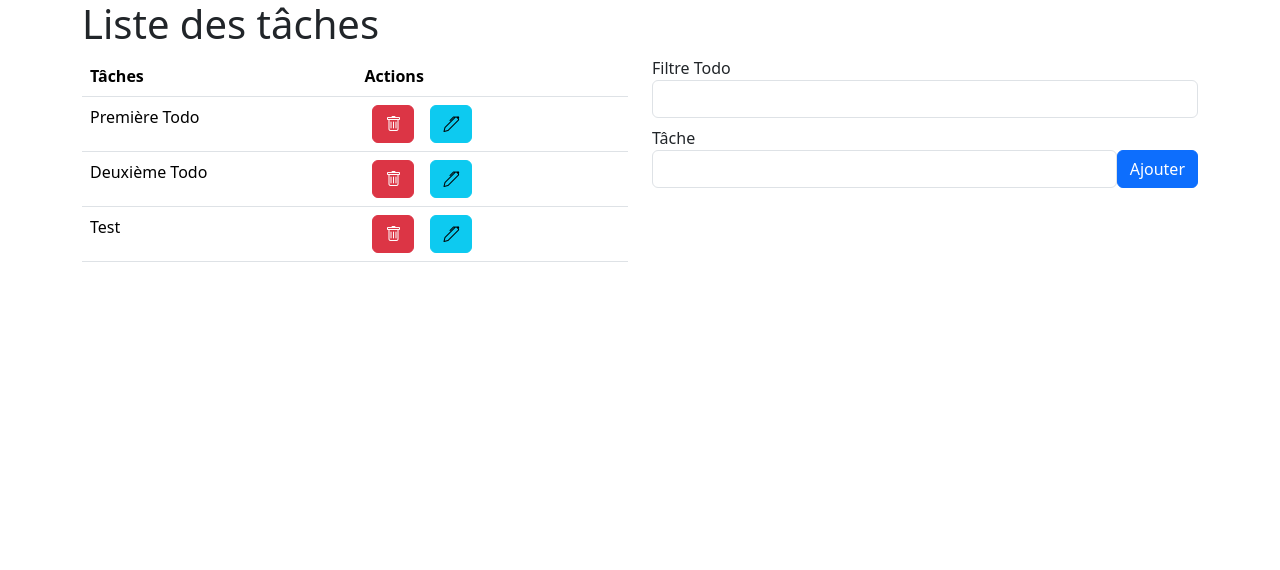
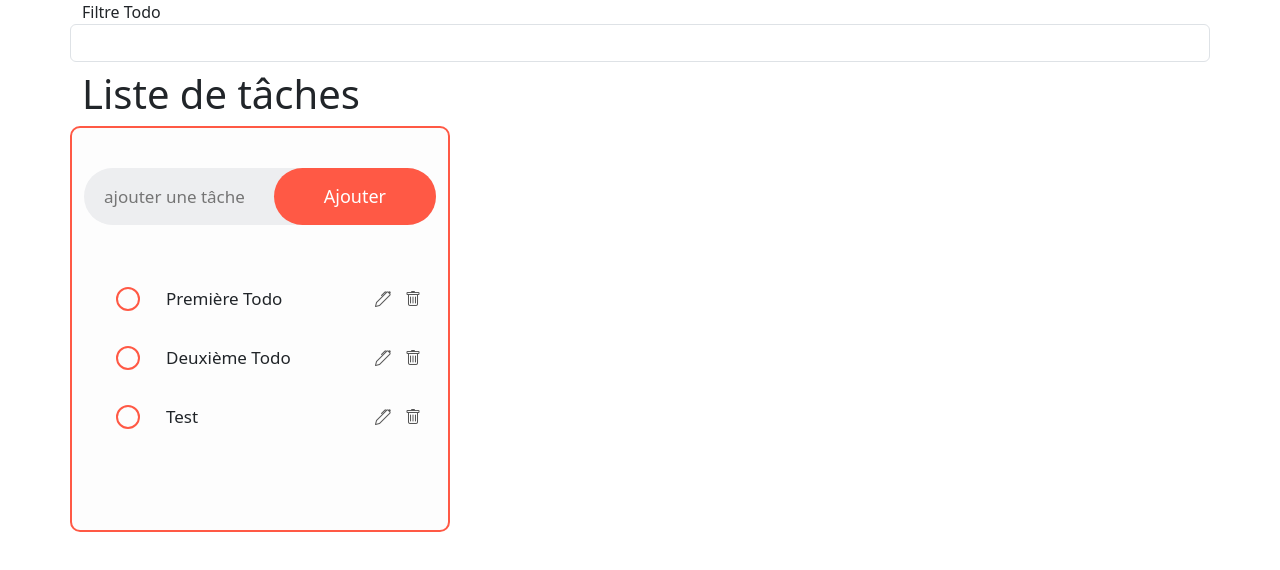
Before and after one commit to PierreVerschaffel/TP_React, a React (Create React App) app: page / in a window 1280 px wide. Shown: the top 570 px of the page. Built offline with nearby package versions, Linux system fonts and the light colour scheme.

Commit message:
Ajout de styles css

```diff
--- a/src/components/Button/Button.js
+++ b/src/components/Button/Button.js
@@ -3,7 +3,7 @@ import React from 'react';
 const Button = ({ children, type, onClick }) => {
 
     return (
-      <button className={"btn btn-"+ type + " mx-2"} onClick={onClick}>
+      <button className={"btn btn-"+ type} onClick={onClick}>
         {children}
       </button>
     );
--- a/src/components/Todo/NewTodoForm.js
+++ b/src/components/Todo/NewTodoForm.js
@@ -1,5 +1,6 @@
 import React from 'react'
 import TodoProps from './TodoProps';
+import './todo.css';
 
 function NewTodoForm({ onSubmit }) {
 
@@ -17,12 +18,9 @@ function NewTodoForm({ onSubmit }) {
     }
 
     return (
-            <form onSubmit={(e) => handleSubmit(e)}>
-                        <label>Tâche</label>
-                        <div className='d-flex justify-content-between'>
-                        <input type='text' name='name' className="form-control" />
-                        <button className='btn btn-primary'>Ajouter</button>
-                        </div>
+            <form onSubmit={(e) => handleSubmit(e)} className='add-todo'>
+                        <input type='text' name='name' placeholder='ajouter une tâche' className='add-todo-input'/>
+                        <button className='add-todo-btn'>Ajouter</button>
             </form>
     )
 }
--- a/src/components/Todo/Todo.js
+++ b/src/components/Todo/Todo.js
@@ -1,11 +1,11 @@
 import React, { useEffect, useState } from 'react';
 import Button from '../Button/Button';
+import './todo.css';
 
 function Todo({ id, TodoProps, onDelete, onModification, onState }) {
 
     // Variables d'état sur le CSS lors du click sur une tâche
-    const [color, setColor] = useState("table-default");
-    const [textDecoration, setTextDecoration] = useState("");
+    const [color, setColor] = useState("todo-unchecked");
 
     // Variables d'état pour modification des tâches
     const [isEditing, setIsEditing] = useState(false);
@@ -60,17 +60,15 @@ function Todo({ id, TodoProps, onDelete, onModification, onState }) {
     // On effet les actions en fonction de la réponse de la propriété state afin de changer les styles
     useEffect(() => {
         if (TodoProps.state === false) {
-            setColor("table-secondary");
-            setTextDecoration("line-through");
+            setColor("todo-checked");
         } else {
-            setColor("table-default");
-            setTextDecoration("");
+            setColor("todo-unchecked");
         }
     }, [TodoProps.state]);
 
     return <>
-        <tr className={color} onClick={(e) => handleTodoState(e)}>
-            <td style={{ textDecoration: textDecoration }}>
+        <li className={color} onClick={(e) => handleTodoState(e)}>
+            <div>
                 {isEditing ? (
                     <input
                         type='text'
@@ -81,16 +79,20 @@ function Todo({ id, TodoProps, onDelete, onModification, onState }) {
                 ) : (
                     TodoProps.name
                 )}
-            </td>
-            <td>
-                <Button text="Supprimer" type="danger" onClick={(e) => handleDelete(e)}>
-                    <i className='bi bi-trash'></i>
-                </Button>
-                <Button text="Modifier" type="info" onClick={(e) => handleModification(e)}>
-                    <i className='bi bi-pen'></i>
-                </Button>
-            </td>
-        </tr>
+            </div>
+            <div className='actions'>
+                <span>
+                    <Button text="Modifier" type="" onClick={(e) => handleModification(e)}>
+                        <i className='bi bi-pen grey-icon'></i>
+                    </Button>
+                </span>
+                <span>
+                    <Button text="Supprimer" type="" onClick={(e) => handleDelete(e)}>
+                        <i className='bi bi-trash grey-icon'></i>
+                    </Button>
+                </span>
+            </div>
+        </li>
     </>
 }
 
--- a/src/components/Todo/TodoList.js
+++ b/src/components/Todo/TodoList.js
@@ -3,6 +3,7 @@ import React, { useEffect, useState } from 'react'
 import Todo from './Todo';
 import TodoProps from './TodoProps';
 import NewTodoForm from './NewTodoForm';
+import './todo.css';
 
 // Tableau d'objets todos
 let todosList = [
@@ -16,6 +17,9 @@ function TodoList() {
     // Variables d'état
     const [todos, setTodos] = useState(todosList);
     const [filteredTodos, setFilteredTodos] = useState(todosList);
+
+    // Création de nouvelle liste
+    const [listTodos, setListTodos] = useState([]);
 
     // Déclenchement au rendu initial du composant
     useEffect(() => {
@@ -69,24 +73,17 @@ function TodoList() {
 
     return (
         <>
-
+            <div className='row'>
+                <label>Filtre Todo</label>
+                <input type='text' onChange={(e) => handleFilterTodoChange(e.target.value)} className="form-control mb-2" />
+            </div>
             <div className='row'>
 
-            <h1>Liste des tâches</h1>
+                <h1>Liste de tâches</h1>
 
-                <div className='col-md-6'>
-                    <table className='table table-hover table-responsive'>
-                        <thead>
-                            <tr>
-                                <th scope='col'>
-                                    Tâches
-                                </th>
-                                <th scope='col'>
-                                    Actions
-                                </th>
-                            </tr>
-                        </thead>
-                        <tbody>
+                <div className='col-lg-4 todo-app'>
+                    <NewTodoForm onSubmit={(data) => handleNewTodoFormSubmit(data)} />
+                    <ul>
                         {filteredTodos.length > 0 ? (
                             filteredTodos.map((todo, index) =>
                                 <Todo
@@ -94,27 +91,19 @@ function TodoList() {
                                     id={index}
                                     TodoProps={todo}
                                     onDelete={(index) => handleTodoDelete(index)}
-                                        onModification={(newName) => handleTodoModification(index,newName)}
+                                    onModification={(newName) => handleTodoModification(index, newName)}
                                     onState={(index) => handleTodoState(index)}
                                 />
                             )
                         ) : (
-                                <tr>
-                                    <td colSpan={5} className='tex-center'>
+                            <li className='tex-center'>
                                 Aucune tâche trouvé ...
-                                    </td>
-                                </tr>
-                            )
-                            }
-                        </tbody>
-                    </table>
-                </div>
-                <div className='col-md-6'>
-                    <label>Filtre Todo</label>
-                    <input type='text' onChange={(e) => handleFilterTodoChange(e.target.value)} className="form-control mb-2" />
-                    <NewTodoForm onSubmit={(data) => handleNewTodoFormSubmit(data)} />
+                            </li>
+                        )}
+                    </ul>
                 </div>
             </div>
+
         </>
     )
 }
--- /dev/null
+++ b/src/components/Todo/todo.css
@@ -0,0 +1,110 @@
+.todo-app{
+    width: 100%;
+    max-width: 540px;
+    background-color: #fdfdfd;
+    padding: 40px 30px 70px;
+    border-radius: 10px;
+    display: flex;
+    flex-direction: column;
+    align-items: left;
+    gap: 2rem;
+    border: 2px solid #ff5945;
+}
+
+.add-todo{
+    margin-bottom: 10px;
+    display: flex;
+    align-items: center;
+    justify-content: space-between;
+    background-color: #edeef0;
+    border-radius: 30px;
+}
+
+.add-todo-input{
+    width: 100%;
+    border: none;
+    outline: none;
+    background-color: transparent;
+    padding: 12px;
+    font-size: 17px;
+    padding-left: 20px;
+}
+
+.add-todo-btn{
+    border: none;
+    cursor: pointer;
+    outline: none;
+    padding: 15px 50px;
+    border-radius: 30px;
+    background-color: #ff5945;
+    color: #fff;
+    font-size: 18px;
+    transition: all .25s ease;
+}
+
+.add-todo-btn:hover{
+    filter: brightness(.8);
+}
+
+ul{
+    list-style: none;
+}
+
+ul li{
+    font-size: 17px;
+    padding: 12px 8px 12px 50px;
+    margin-top: 5px;
+    user-select: none;
+    cursor: pointer;
+    position: relative;
+    display: flex;
+    flex-direction: row;
+    justify-content: space-between;
+    align-items: center;
+}
+
+ul li::before{
+    position: absolute;
+    content: '';
+    width: 24px;
+    height: 24px;
+    border-radius: 50%;
+    left: 0;
+    border: 2px solid #ff5945;
+}
+
+.todo-checked{
+    color: #555;
+    text-decoration: line-through;
+}
+
+.todo-checked::before{
+    background-color: #ff5945;
+}
+
+.grey-icon{
+    color: #555;
+}
+
+.actions{
+    display: flex;
+    flex-direction: row;
+    justify-content: center;
+    align-items: center;
+}
+
+span{
+    width: 30px;
+    height: 30px;
+    border-radius: 50%;
+    color: #555;
+    font-size: 18px;
+    display: flex;
+    justify-content: center;
+    align-items: center;
+    transition: all .2s ease;
+}
+
+span:hover{
+    background-color: #c9c9c9;
+}
```
Also changed, not shown: src/components/Todo/TodoFilter.js (added). Lines whose indentation alone changed are shown as unchanged.
